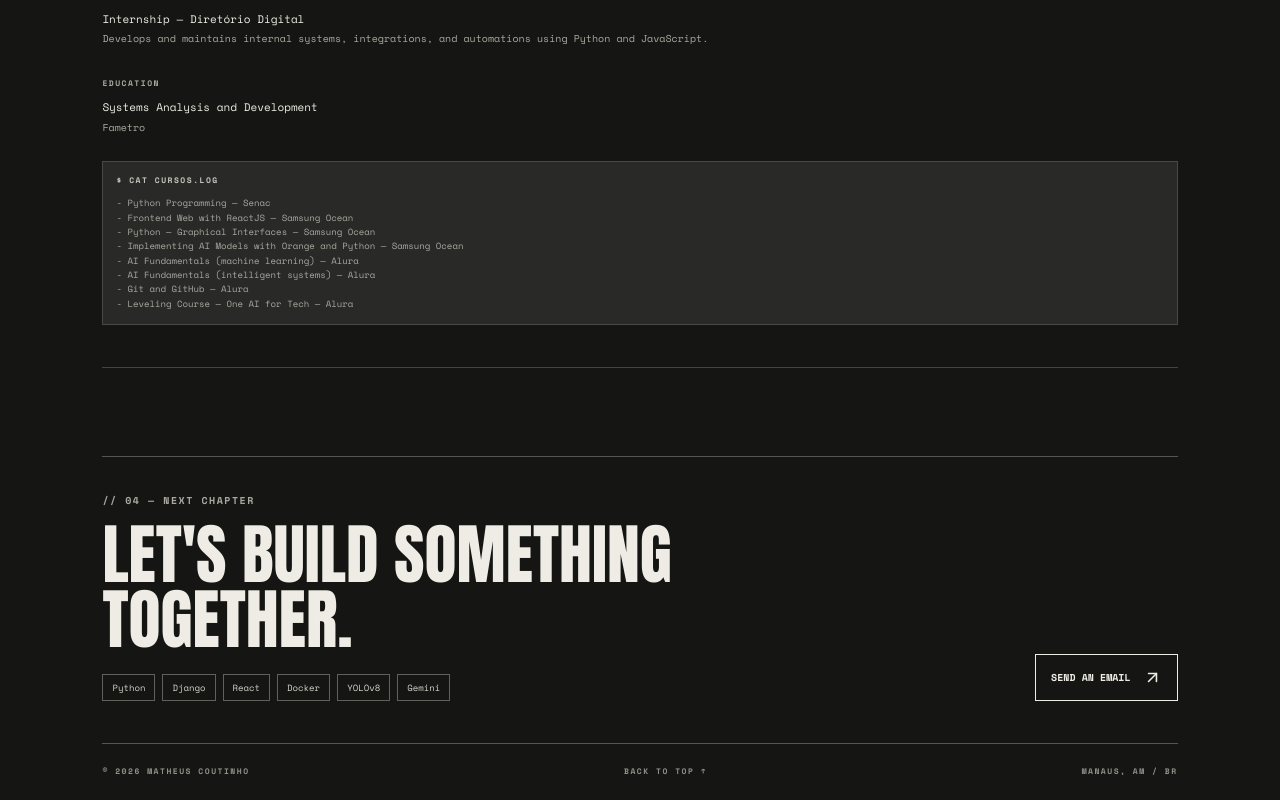
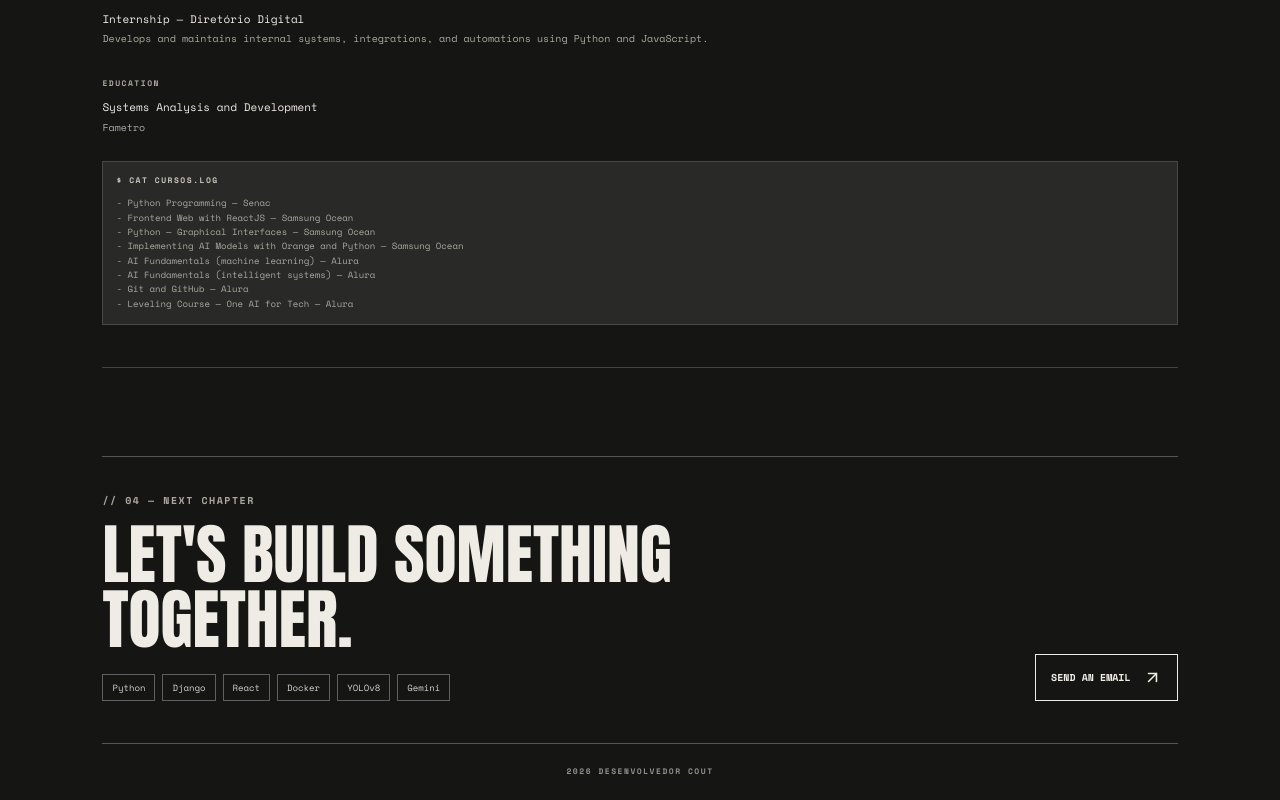
Before and after one commit to Coutfernandes/portfolio2026, a React (Vite) app: page / in a window 1280 px wide. Shown: the part 2649-3449 px from the top of the page. Built offline with nearby package versions, Linux system fonts and the light colour scheme.

Commit message:
Simplify portfolio footer

```diff
--- a/src/index.css
+++ b/src/index.css
@@ -153,8 +153,7 @@ h1, h2, h3, p, figure { margin: 0; }
 .contact-block__button { min-height: 47px; padding: 0 15px; display: inline-flex; align-items: center; gap: 12px; border: 1px solid var(--paper); white-space: nowrap; font-size: 10px; font-weight: 700; }
 .footer-marquee { margin: 29px -8vw 0; overflow: hidden; border-bottom: 1px solid #44453f; }
 .footer-marquee__track { width: max-content; padding: 13px 0 16px; animation: marquee 38s linear infinite; color: #aaa89f; font-family: var(--font-display); font-size: 24px; line-height: 1; }
-.footer-bottom { min-height: 56px; display: flex; justify-content: space-between; align-items: center; gap: 12px; color: #929189; font-size: 8px; }
-.footer-bottom a:hover { color: var(--paper); }
+.footer-bottom { min-height: 56px; display: grid; place-items: center; color: #929189; font-size: 8px; text-align: center; }
 
 @keyframes marquee { to { transform: translateX(-50%); } }
 @keyframes reveal-up { from { opacity: 0; transform: translateY(18px); } to { opacity: 1; transform: translateY(0); } }
--- a/src/pages/portfolio/FooterPoster.tsx
+++ b/src/pages/portfolio/FooterPoster.tsx
@@ -1,16 +1,11 @@
-import { useTranslation } from 'react-i18next'
 import ContactBlock from './ContactBlock'
 import TechStackColumns from './TechStackColumns'
 
-const currentYear = new Date().getFullYear()
-
 function FooterPoster() {
-  const { t } = useTranslation()
-
   return (
     <footer className="footer-poster">
       <TechStackColumns /><ContactBlock />
-      <div className="footer-bottom mono-label"><span>© {currentYear} {t('footer.copyright')}</span><a href="#top">{t('footer.backToTop')} ↑</a><span>{t('footer.location')} / BR</span></div>
+      <div className="footer-bottom mono-label"><span>2026 DESENVOLVEDOR COUT</span></div>
     </footer>
   )
 }
```
